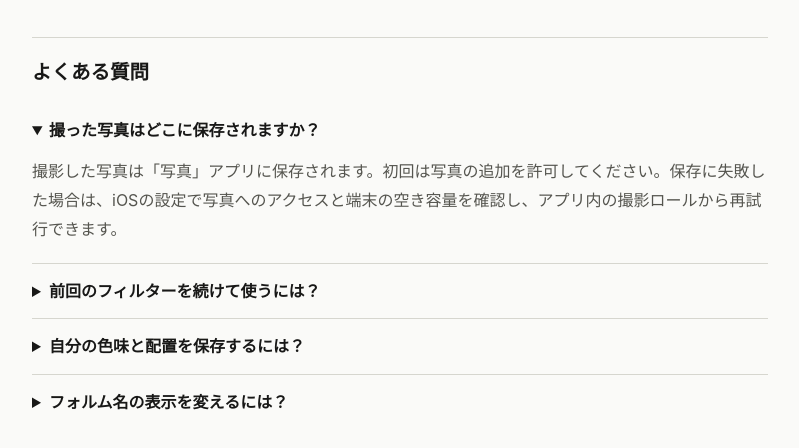
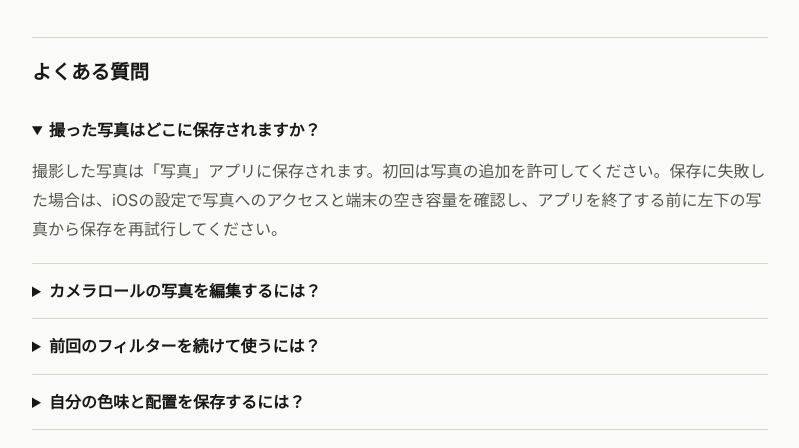
Before and after one commit to tamas-hub/metaform-shot-support, a plain HTML site: page index.html in a window 1280 px wide. Shown: the part 319-767 px from the top of the page, without its empty margins (240-1039 px from the left). Drawn offline with Linux system fonts and the light colour scheme.

Commit message:
Explain camera roll editing and legacy photo storage

```diff
--- a/index.html
+++ b/index.html
@@ -14,7 +14,8 @@
 <p class="intro">MetaForm Shotは、好きな色味と操作配置を「フォルム」に保存して使える、iPhone・iPad用のカメラです。</p>
 
 <section><h2>よくある質問</h2>
-<details open><summary>撮った写真はどこに保存されますか？</summary><p>撮影した写真は「写真」アプリに保存されます。初回は写真の追加を許可してください。保存に失敗した場合は、iOSの設定で写真へのアクセスと端末の空き容量を確認し、アプリ内の撮影ロールから再試行できます。</p></details>
+<details open><summary>撮った写真はどこに保存されますか？</summary><p>撮影した写真は「写真」アプリに保存されます。初回は写真の追加を許可してください。保存に失敗した場合は、iOSの設定で写真へのアクセスと端末の空き容量を確認し、アプリを終了する前に左下の写真から保存を再試行してください。</p></details>
+<details><summary>カメラロールの写真を編集するには？</summary><p>ビルド18以降では「設定」→「カメラロールを開く」→「カメラロールから選ぶ」で写真やスクリーンショットを開けます。仕上げ画面で色味や切り抜きを調整し、「カメラロールにコピーを保存」で新しい写真を作れます。</p></details>
 <details><summary>前回のフィルターを続けて使うには？</summary><p>設定で「前回のフィルターで起動」をオンにします。オフにすると次の起動時はOriginalで始まります。撮影画面でフォルムを選び直すと、そのフォルムに保存した色味を呼び出せます。</p></details>
 <details><summary>自分の色味と配置を保存するには？</summary><p>撮影画面でフィルターと配置を調整し、選択中のフォルム名をタップします。「現在の配置と色味を保存」に名前を入力して「保存」を押すと、撮影画面から呼び出せます。</p></details>
 <details><summary>フォルム名の表示を変えるには？</summary><p>設定の「上部バーのフォルム切替」で「ボタン」または「一覧」を選べます。一覧表示では、撮影画面のフォルム名を左右にスワイプして切り替えることもできます。</p></details></section>
```
Also changed, not shown: privacy/index.html (+1 -1 lines).
